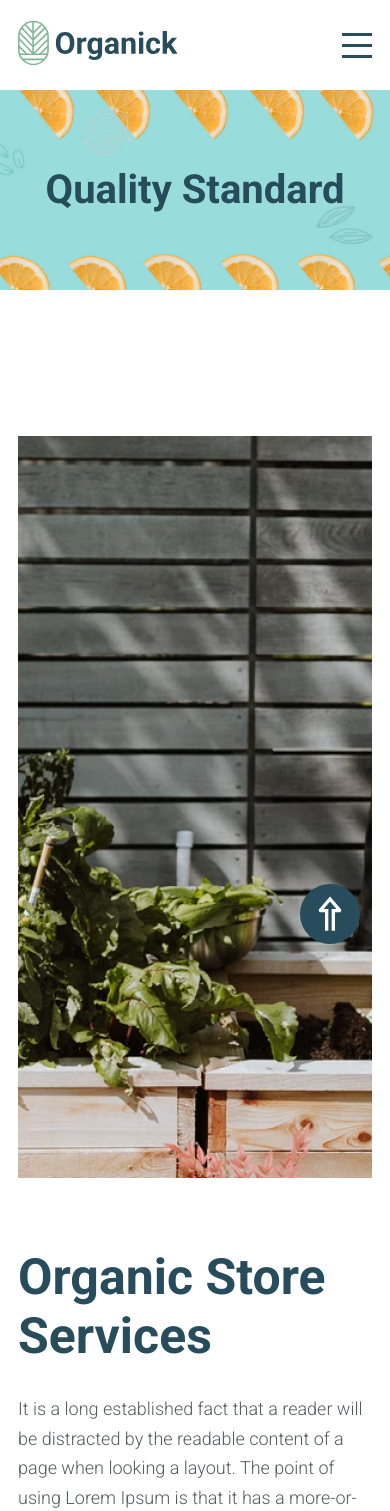
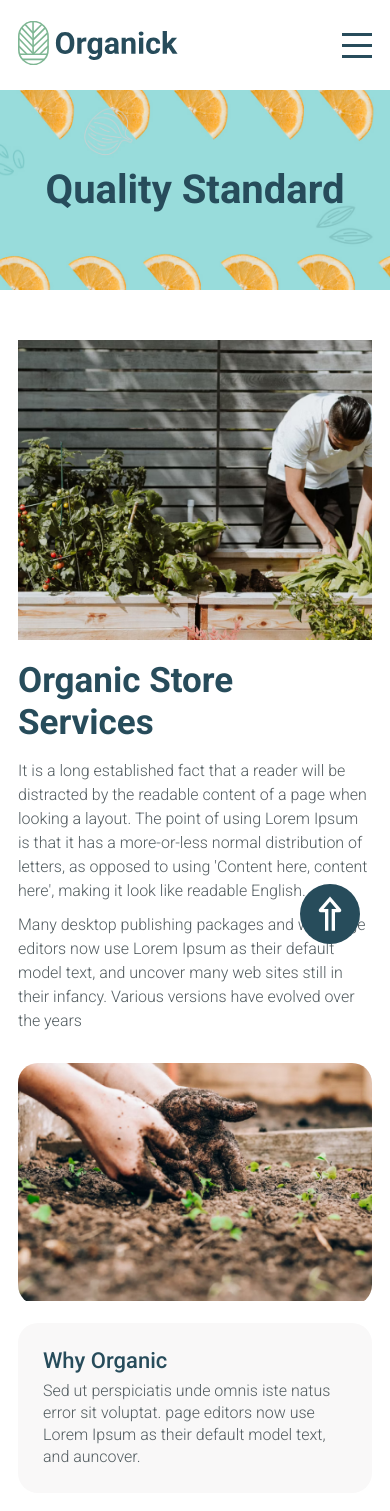
Before and after one commit to MikhailZhelnin/Organick, a Next.js app: page /quality in a window 390 px wide. Shown: the top 1511 px of the page. Built offline with nearby package versions, Linux system fonts and the light colour scheme.

Commit message:
media queries from quality standard page

```diff
--- a/src/styles/QualityStandardPage.module.scss
+++ b/src/styles/QualityStandardPage.module.scss
@@ -3,6 +3,16 @@
 
 .qualityStandard {
   padding: 146px 0;
+
+  @media (max-width: $media-tablet) {
+    padding: 100px 0;
+  }
+  @media (max-width: $media-mobile) {
+    padding: 80px 0;
+  }
+  @media (max-width: $small-mobile) {
+    padding: 50px 0;
+  }
 
   .container {
     @include container;
@@ -12,6 +22,18 @@
         margin-bottom: 70px;
         width: 100%;
         height: 742px;
+
+        @media (max-width: $media-tablet) {
+          margin-bottom: 35px;
+          height: 600px;
+        }
+        @media (max-width: $media-mobile) {
+          height: 400px;
+        }
+        @media (max-width: $small-mobile) {
+          height: 300px;
+          margin-bottom: 20px;
+        }
 
         img {
           width: 100%;
@@ -30,10 +52,27 @@
           font-size: $size-heading-h2;
           line-height: 59px;
           color: $color-main;
+
+          @media (max-width: $media-mobile) {
+            font-size: 45px;
+            line-height: 52px;
+          }
+          @media (max-width: $small-mobile) {
+            font-size: 35px;
+            line-height: 42px;
+            margin-bottom: 15px;
+          }
         }
 
         .text {
           margin-bottom: 70px;
+
+          @media (max-width: $media-tablet) {
+            margin-bottom: 50px;
+          }
+          @media (max-width: $small-mobile) {
+            margin-bottom: 30px;
+          }
 
           &:last-child {
             margin-bottom: 0;
@@ -46,6 +85,14 @@
             line-height: 29.7px;
             color: $color-abbey;
 
+            @media (max-width: $media-tablet) {
+              margin-bottom: 10px;
+            }
+            @media (max-width: $small-mobile) {
+              font-size: 16px;
+              line-height: 24px;
+            }
+
             &:last-child {
               margin-bottom: 0;
             }
@@ -55,19 +102,40 @@
         .list {
           margin-bottom: 70px;
 
+          @media (max-width: $media-tablet) {
+            margin-bottom: 40px;
+          }
+
           .listItem {
             margin-bottom: 28px;
             display: flex;
+            align-items: stretch;
+
+            @media (max-width: $media-mobile) {
+              margin-bottom: 20px;
+            }
+            @media (max-width: 600px) {
+              flex-direction: column;
+            }
 
             &:nth-child(2) {
               .listItemImage {
                 order: 2;
                 margin-right: 0;
                 margin-left: 20px;
+
+                @media (max-width: 600px) {
+                  margin-left: 0;
+                  order: 1;
+                }
               }
 
               .listItemContent {
                 order: 1;
+
+                @media (max-width: 600px) {
+                  order: 2;
+                }
               }
             }
 
@@ -78,9 +146,14 @@
             .listItemImage {
               margin-right: 20px;
               width: 40%;
-              min-height: 252px;
               border-radius: 20px;
               overflow: hidden;
+
+              @media (max-width: 600px) {
+                margin-right: 0;
+                width: 100%;
+                margin-bottom: 18px;
+              }
 
               img {
                 width: 100%;
@@ -99,12 +172,24 @@
               background-color: #F9F8F8;
               overflow: hidden;
 
+              @media (max-width: $media-mobile) {
+                padding: 25px;
+              }
+              @media (max-width: 600px) {
+                width: 100%;
+              }
+
               .listItemContentTitle {
                 margin-bottom: 7px;
                 font-weight: 500;
                 font-size: $size-heading-h6;
                 line-height: 29px;
                 color: $color-main;
+
+                @media (max-width: $small-mobile) {
+                  font-size: 22px;
+                  line-height: 25px;
+                }
               }
 
               .listItemContentText {
@@ -113,6 +198,11 @@
                   font-weight: 300;
                   line-height: 29.7px;
                   color: $color-abbey;
+
+                  @media (max-width: $small-mobile) {
+                    font-size: 16px;
+                    line-height: 22px;
+                  }
                 }
               }
             }
@@ -125,6 +215,11 @@
           font-size: $size-heading-h4;
           line-height: 59px;
           color: $color-main;
+
+          @media (max-width: $small-mobile) {
+            font-size: 28px;
+            line-height: 22px;
+          }
         }
       }
     }
```
